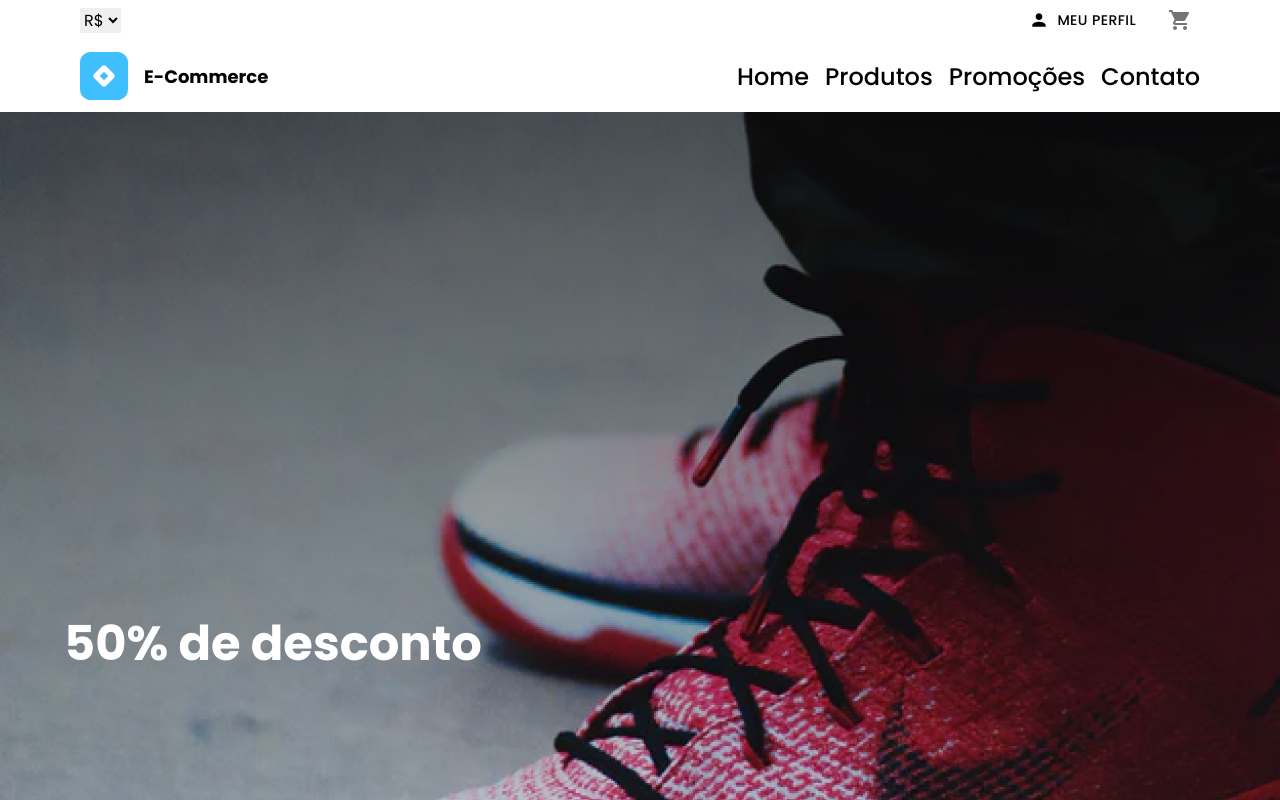
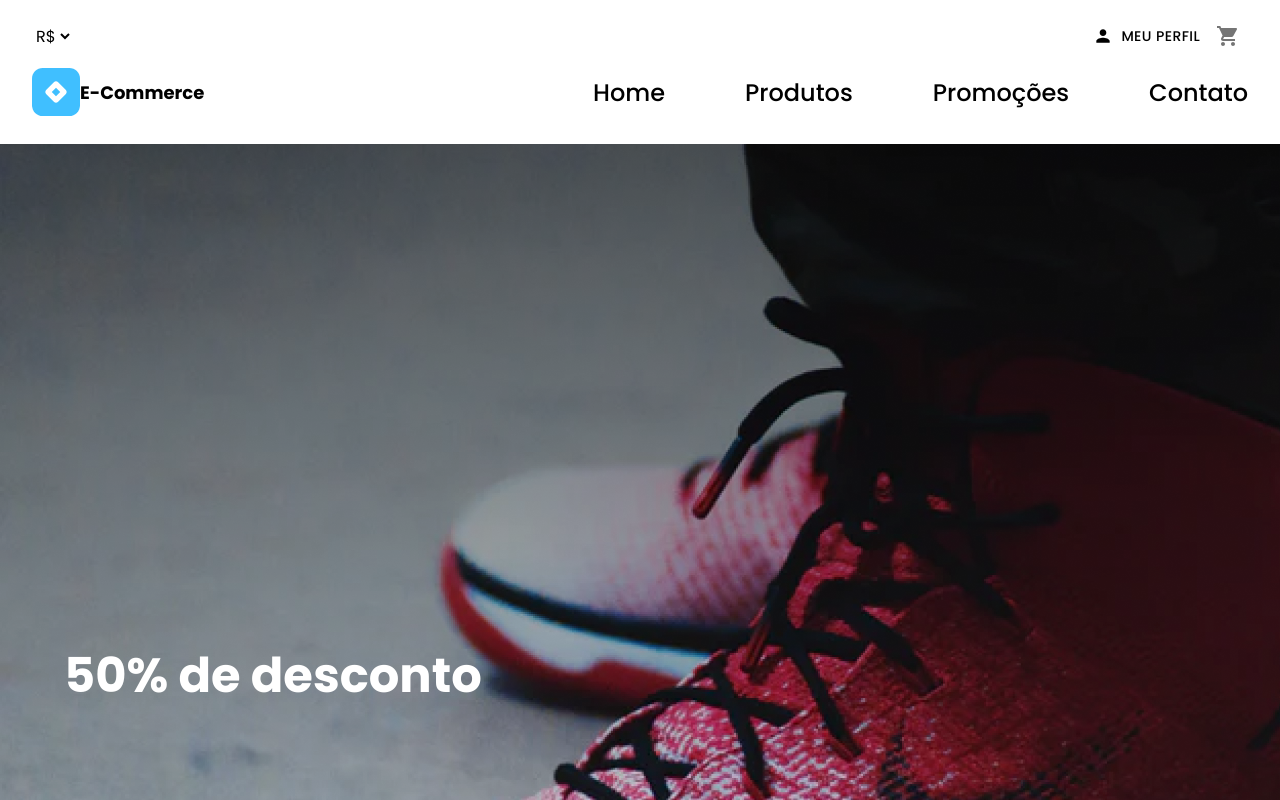
Before and after one commit to adautomoises/E-Commerce, a React (Create React App) app: page / in a window 1280 px wide. Built offline with nearby package versions, Linux system fonts and the light colour scheme.

Commit message:
Atualização no HeaderComponent

```diff
--- a/src/Components/HeaderComponent/index.tsx
+++ b/src/Components/HeaderComponent/index.tsx
@@ -28,10 +28,18 @@ export function HeaderComponent() {
           <span>E-Commerce</span>
         </div>
         <MenuItems>
-          <button>Home</button>
-          <button>Produtos</button>
-          <button>Promoções</button>
-          <button>Contato</button>
+          <div>
+            <button>Home</button>
+          </div>
+          <div>
+            <button>Produtos</button>
+          </div>
+          <div>
+            <button>Promoções</button>
+          </div>
+          <div>
+            <button>Contato</button>
+          </div>
         </MenuItems>
       </section>
     </Header>
--- a/src/Components/HeaderComponent/styles.ts
+++ b/src/Components/HeaderComponent/styles.ts
@@ -1,9 +1,15 @@
 import styled from 'styled-components';
 
 export const Header = styled.div`
+  max-width: 1920px;
   width: 100%;
+  margin: 0 auto;
+  text-align: center;
+  padding: 1rem 2rem;
+
   select {
     border: none;
+    background: none;
   }
   section {
     display: flex;
@@ -13,7 +19,6 @@ export const Header = styled.div`
     div {
       display: flex;
       align-items: center;
-      gap: 1rem;
 
       span {
         font-size: 18px;
@@ -22,16 +27,27 @@ export const Header = styled.div`
       }
     }
   }
-  padding: 0 5rem;
 `;
 
 export const MenuItems = styled.div`
   width: 100%;
-  display: flex;
   justify-content: flex-end;
-  align-items: center;
-  button {
-    font-weight: 500;
-    font-size: 24px;
+
+  gap: 5rem;
+  div {
+    width: min-content;
+    display: flex;
+    justify-content: center;
+    align-items: center;
+    button {
+      border: none;
+      background: none;
+      font-weight: 500;
+      font-size: 24px;
+    }
+  }
+
+  @media (max-width: 320px) {
+    display: none;
   }
 `;
```
